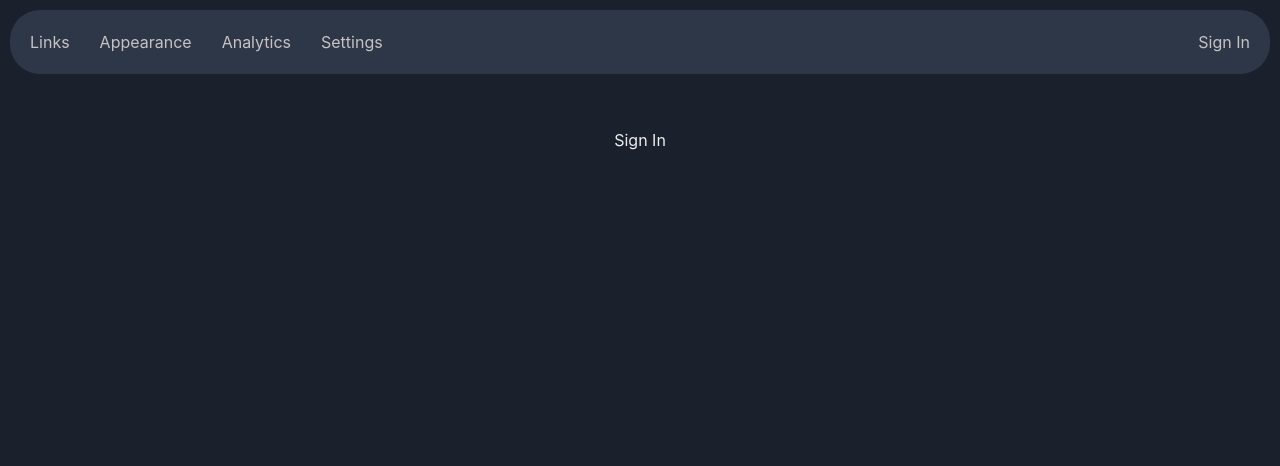
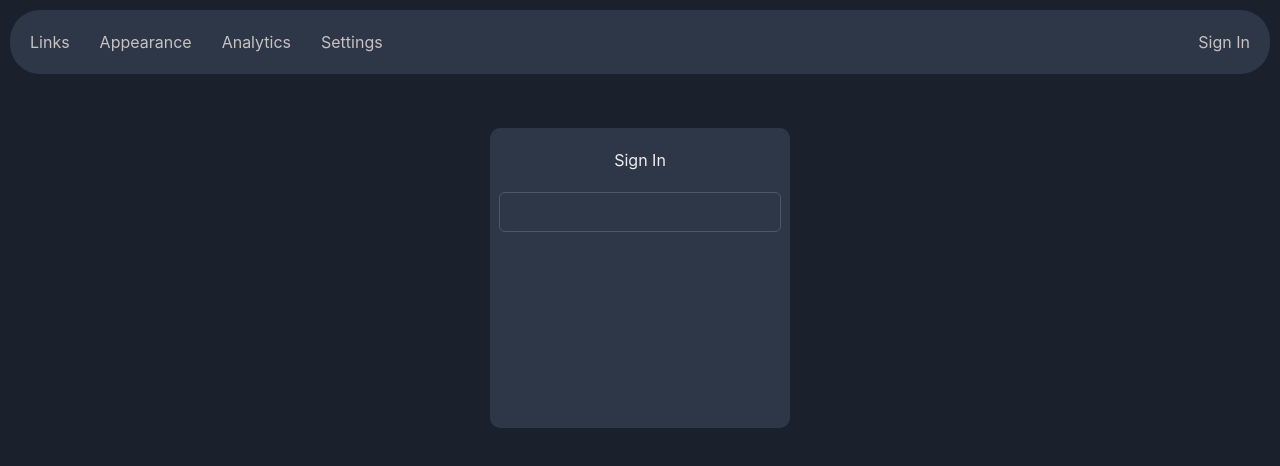
Before and after one commit to alekseycode/linktree-app, a React (Vite) app: page /signin in a window 1280 px wide. Shown: the top 466 px of the page. Built offline with nearby package versions, Linux system fonts and the light colour scheme; a web font is replaced by a local one.

Commit message:
style sign in page

```diff
--- a/src/components/auth/SignIn.jsx
+++ b/src/components/auth/SignIn.jsx
@@ -1,10 +1,22 @@
-import { Flex } from "@chakra-ui/react";
+import { Flex, Input, Text } from "@chakra-ui/react";
 import React from "react";
 
 const SignIn = () => {
   return (
     <Flex mt="10%" justifyContent="center">
-      Sign In
+      <Flex
+        flexDir="column"
+        alignItems="center"
+        bg="gray.700"
+        borderRadius="10px"
+        h="300px"
+        w="300px"
+      >
+        <Text my="20px">Sign In</Text>
+        <Flex>
+          <Input />
+        </Flex>
+      </Flex>
     </Flex>
   );
 };
```
